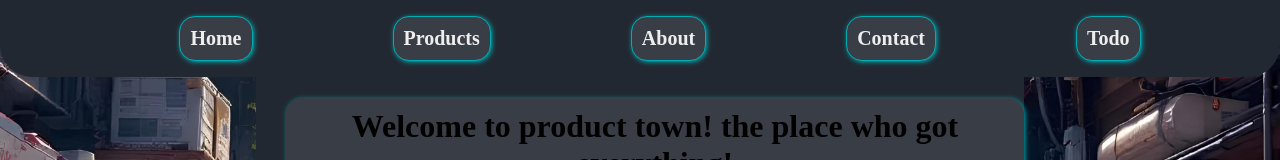
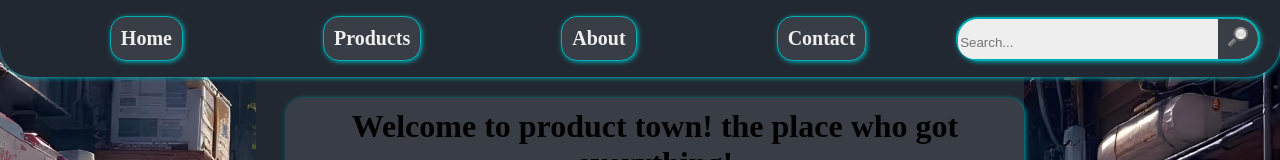
Before and after one commit to BarkInDaPark/productProjekt, a React (Vite) app in the folder ProductFrontend/: page / in a window 1280 px wide. Shown: the top 160 px of the page. Built offline with nearby package versions, Linux system fonts and the light colour scheme; no server answers.

Commit message:
added searchbar to navbar

```diff
--- a/ProductFrontend/navbar/Navbar.jsx
+++ b/ProductFrontend/navbar/Navbar.jsx
@@ -1,6 +1,7 @@
 import { Link } from "react-router-dom";
 import React from "react";
 import styles from'./navbar.module.css';
+import searchIcon from '../assets/magnifyingGlass.png'; // Assuming you have a search icon image in the same directory
 
 function Navbar() {
     return(
@@ -10,8 +11,13 @@ function Navbar() {
                 <li className={styles.item}><Link className={styles.itemLink} to="/products">Products</Link></li>
                 <li className={styles.item}><Link className={styles.itemLink} to="/about">About</Link></li>
                 <li className={styles.item}><Link className={styles.itemLink} to="/contact">Contact</Link></li>
-                <li className={styles.item}><Link className={styles.itemLink}to="/todo">Todo</Link></li>
             </ul>
+            <div className={styles.searchContainer}>
+            <input className={styles.searchBar} type="text" placeholder="Search..."/>
+            <button className={styles.searchButton}>
+                <img className={styles.searchImage} src={searchIcon}/>
+            </button>
+            </div>
         </nav>
 
     )
--- a/ProductFrontend/navbar/navbar.module.css
+++ b/ProductFrontend/navbar/navbar.module.css
@@ -2,7 +2,7 @@
     display: flex;
     justify-content: space-around;
     align-items: center;
-    flex-direction: column;
+    flex-direction: row;
     background-color: #222831;
     position: fixed;
     top: 0;
@@ -10,6 +10,7 @@
     width: 100%;
     z-index: 1000;
     border-radius: 0rem 0rem 2rem 2rem;
+    box-shadow: 1px 1px 5px #00ADB5;
 
 }
 .listItems{
@@ -33,3 +34,40 @@
     font-size: 20px;
     font-weight: bold;
 }
+.searchContainer{
+    background-color: #EEEEEE;
+    width: 300px;
+    height: 40px;
+    border-radius: 2rem;
+    border: 2px solid #00ADB5;
+    box-shadow: 1px 1px 5px #00ADB5;
+}
+.searchBar{
+    background-color: #EEEEEE;
+    width: 256px;
+    height: 30px;
+    border-radius: 2rem;
+    border: none;
+
+    /* width: 300px;
+    height: 40px;
+    border-radius: 2rem;
+    border: 2px solid #00ADB5;
+    box-shadow: 1px 1px 5px #00ADB5; */
+}
+.searchBar:focus{
+    outline: none;
+}
+.searchButton{
+    background-color: #393e46;
+    width: 40px;
+    height: 40px;
+    border-radius: 0rem 2rem 2rem 0rem;
+    border: none;
+    cursor: pointer;
+
+}
+.searchImage{
+    width: 20px;
+    height: 20px;
+}
```
Also changed, not shown: ProductFrontend/assets/magnifyingGlass.png (added).
